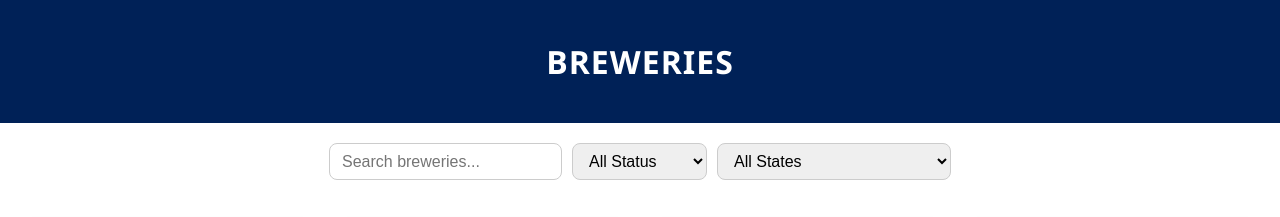
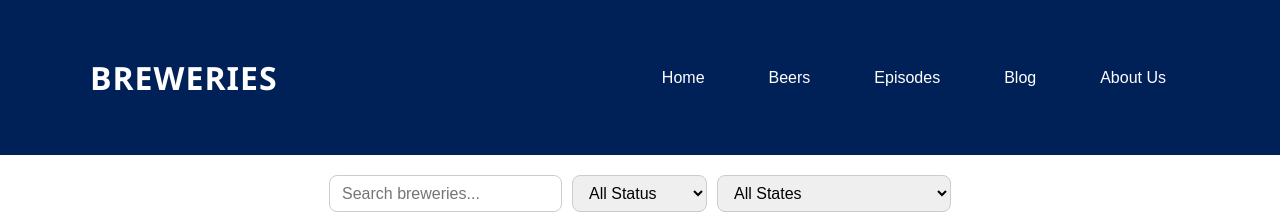
Before and after one commit to RuffLeader/border-barrels, a plain HTML site: page breweries/index.html in a window 1280 px wide. Shown: the top 217 px of the page. Drawn offline with Linux system fonts and the light colour scheme.

Commit message:
Update index.html

```diff
--- a/breweries/index.html
+++ b/breweries/index.html
@@ -88,7 +88,21 @@
 </head>
 <body>
   <header>
-    <h1>Breweries</h1>
+    <div class="container">
+      <h1>Breweries</h1>
+      <button id="nav-toggle" aria-label="Toggle navigation">
+        <span class="burger"></span>
+        <span class="burger"></span>
+        <span class="burger"></span>
+      </button>
+      <nav id="nav-menu">
+        <a href="index.html">Home</a>
+        <a href="beers.html">Beers</a>
+        <a href="episodes.html">Episodes</a>
+        <a href="/blog/index.html">Blog</a>
+        <a href="about.html">About Us</a>
+      </nav>
+    </div>
   </header>
 
   <div class="search-filter">
```
